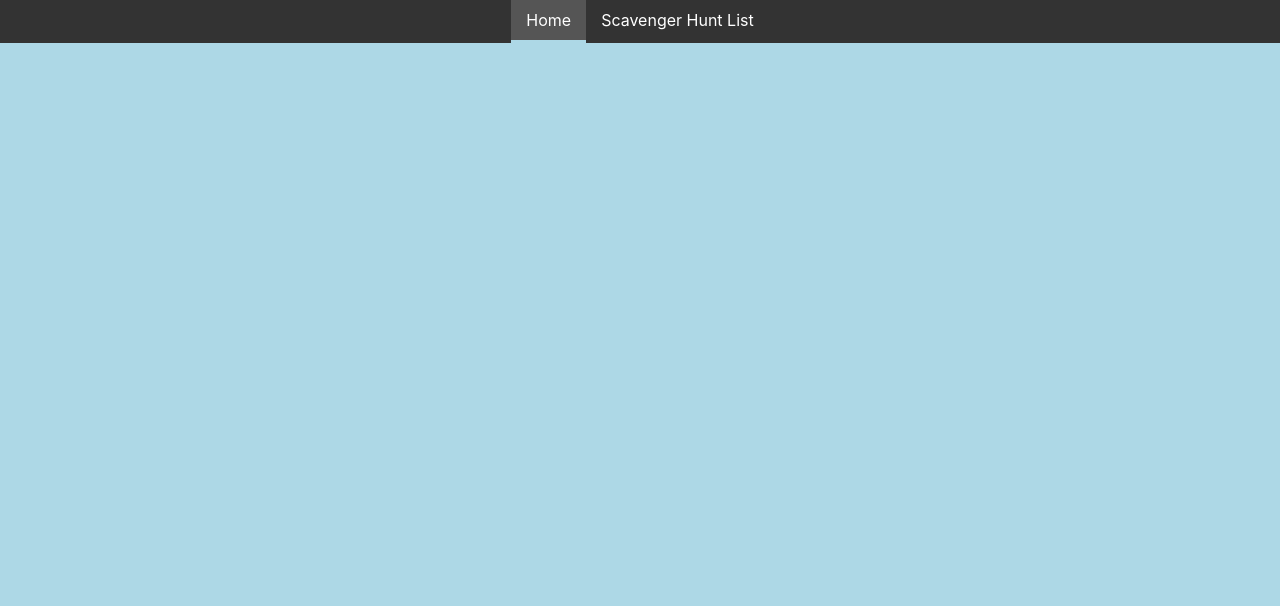
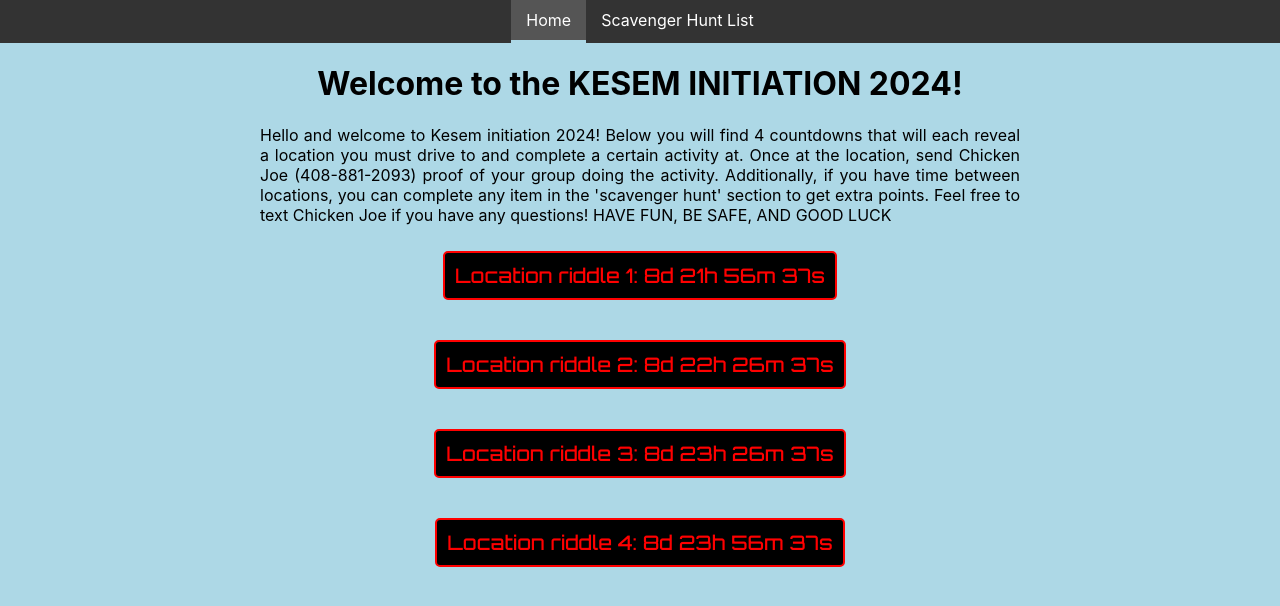
Before and after one commit to yachachli/kesem_initiation, a React (Create React App) app: page / in a window 1280 px wide. Shown: the top 606 px of the page. Built offline with nearby package versions, Linux system fonts and the light colour scheme.

Commit message:
trying more

```diff
--- a/package.json
+++ b/package.json
@@ -39,7 +39,7 @@
       "last 1 safari version"
     ]
   },
-  "homepage": "https://yachachli.github.io/home/",
+  "homepage": "https://yachachli.github.io/kesem_initiation/",
   "devDependencies": {
     "gh-pages": "^6.1.1"
   }
--- a/src/App.js
+++ b/src/App.js
@@ -97,7 +97,7 @@
 
         <Routes>
           <Route path="/scavenger-hunt-list" element={<ScavengerHuntList />} />
-          <Route path="/home" element={<Home />} />
+          <Route path="/" element={<Home />} />
         </Routes>
       </div>
     </Router>
```
